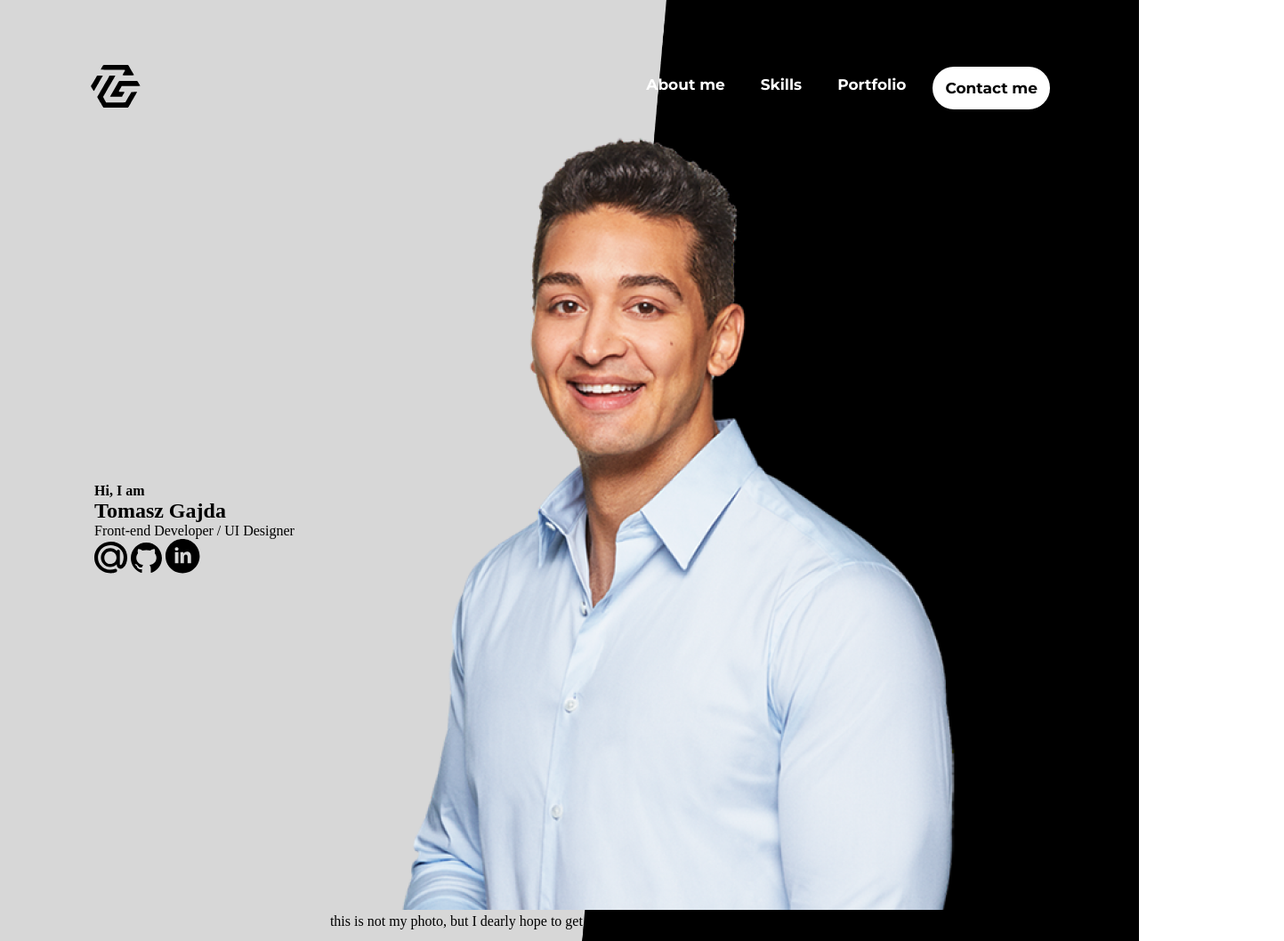
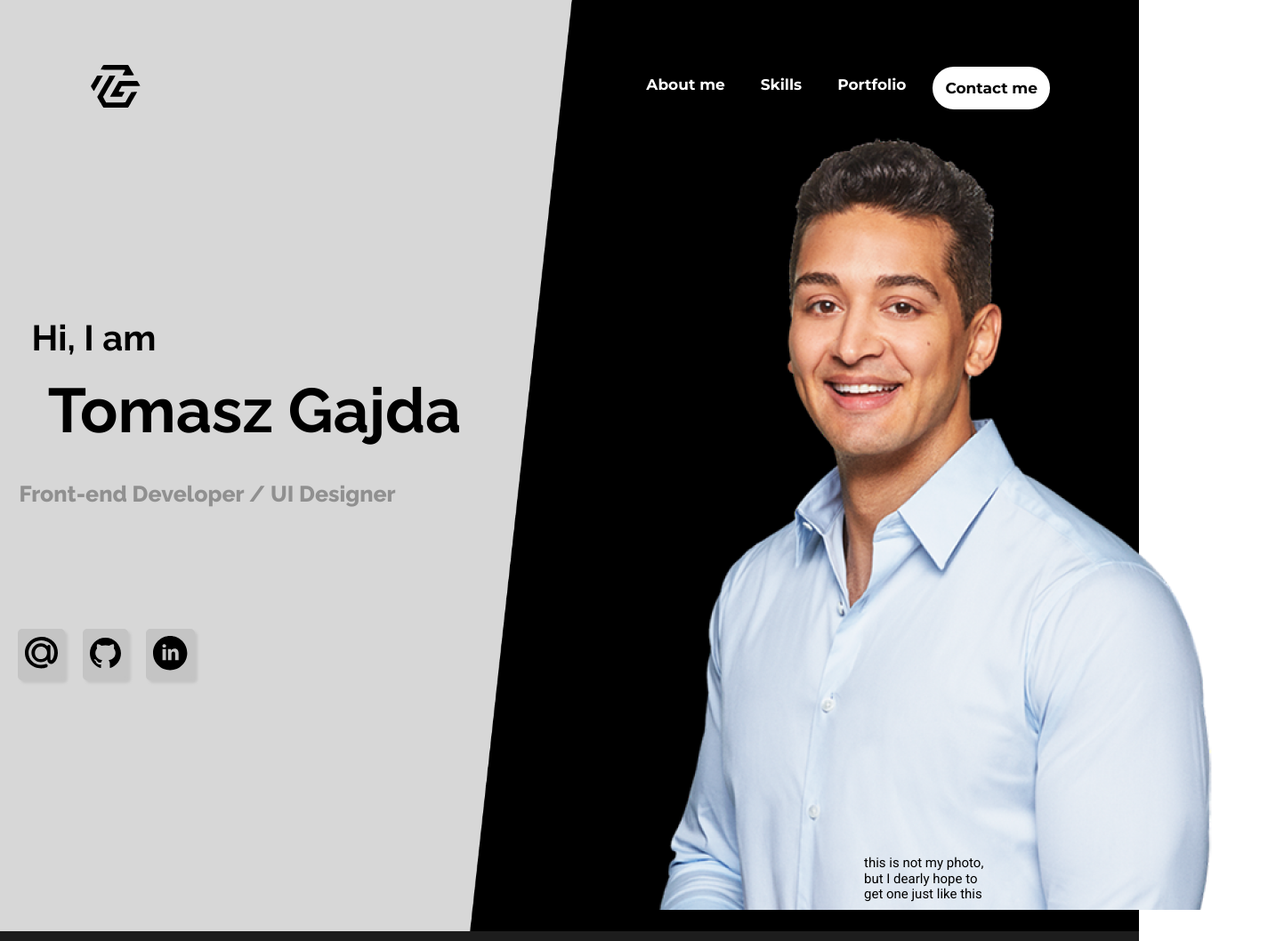
Before and after one commit to zadvajr/yt2_portfolio_site, a plain HTML site: page index.html in a window 1280 px wide. Shown: the top 1058 px of the page at 89% size, 1443 px wide, since content can reach past the window. Drawn offline with nearby package versions, Linux system fonts and the light colour scheme.

Commit message:
layout fix

```diff
--- a/index.html
+++ b/index.html
@@ -7,7 +7,13 @@
     <link rel="preconnect" href="https://fonts.googleapis.com" />
     <link rel="preconnect" href="https://fonts.gstatic.com" crossorigin />
     <link
-      href="https://fonts.googleapis.com/css2?family=Montserrat:ital,wght@0,100..900;1,100..900&family=Nunito:ital,wght@0,200..1000;1,200..1000&family=Open+Sans:ital,wght@0,300..800;1,300..800&display=swap"
+      href="https://fonts.googleapis.com/css2?family=Montserrat:ital,wght@0,100..900;1,100..900&family=Nunito:ital,wght@0,200..1000;1,200..1000&family=Open+Sans:ital,wght@0,300..800;1,300..800&family=Roboto:ital,wght@0,100;0,300;0,400;0,500;0,700;0,900;1,100;1,300;1,400;1,500;1,700;1,900&display=swap"
+      rel="stylesheet"
+    />
+    <link rel="preconnect" href="https://fonts.googleapis.com" />
+    <link rel="preconnect" href="https://fonts.gstatic.com" crossorigin />
+    <link
+      href="https://fonts.googleapis.com/css2?family=Raleway:ital,wght@0,100..900;1,100..900&display=swap"
       rel="stylesheet"
     />
     <link rel="stylesheet" href="./styles/styles.css" />
@@ -33,22 +39,34 @@
           <h4>Hi, I am</h4>
           <h1>Tomasz Gajda</h1>
           <p>Front-end Developer / UI Designer</p>
-          <div class="btn">
+          <div class="btn-group">
+            <button class="btn">
               <a
                 href="mailto:danielzadva@gmail.com"
                 class="btn-lnk"
                 target="_blank"
-              ><img src="./images/email.svg" alt="Email Icon"
-            /></a>
-            <a href="https://github.com/zadvajr" class="btn-lnk" target="_blank"
-              ><img src="./images/github.svg" alt="GitHub Icon"
-            /></a>
+              >
+                <img src="./images/email.svg" alt="Email Icon" />
+              </a>
+            </button>
+            <button class="btn">
+              <a
+                href="https://github.com/zadvajr"
+                class="btn-lnk"
+                target="_blank"
+              >
+                <img src="./images/github.svg" alt="GitHub Icon" />
+              </a>
+            </button>
+            <button class="btn">
               <a
                 href="https://www.linkedin.com/in/zadva/"
                 class="btn-lnk"
                 target="_blank"
-              ><img src="./images/linkedin.svg" alt="LinkedIn Icon"
-            /></a>
+              >
+                <img src="./images/linkedin.svg" alt="LinkedIn Icon" />
+              </a>
+            </button>
           </div>
         </div>
         <div class="main-b">
--- a/styles/styles.css
+++ b/styles/styles.css
@@ -1,7 +1,7 @@
 /* Page settings */
 * {
-  margin: 0;
-  padding: 0;
+  margin: 0px;
+  padding: 0px;
   box-sizing: border-box;
   /* border: 1px solid red; */
 }
@@ -15,7 +15,7 @@
   background-position: right;
   background-repeat: no-repeat;
   background-size: cover;
-  background-size: 50% 100%;
+  background-size: 60% 100%;
   padding-top: 72px;
 }
 
@@ -67,20 +67,97 @@ main {
   display: flex;
   justify-content: center;
   align-items: center;
-  gap: 20px;
+  justify-content: center;
+  align-items: center;
+  flex-wrap: wrap;
+}
+
+main .main-a {
+  max-width: 1000px;
+  min-height: 500px;
+  width: 50%;
+  padding: 20px;
+  text-align: left;
 }
 
 main .main-b {
   max-width: 1000px;
   min-height: 500px;
+  width: 50%;
   padding: 20px;
   text-align: left;
+  position: relative;
 }
 .home .box-a {
   max-width: 53.55px;
   min-height: 50px;
 
   margin-left: 273px;
+}
+
+.main-a h4 {
+  max-width: 171px;
+  min-height: 58px;
+  font-family: "Raleway", sans-serif;
+  font-size: 40px;
+  font-weight: 700;
+  line-height: 46.96px;
+  text-align: center;
+}
+
+.main-a h1 {
+  max-width: 532px;
+  min-height: 126px;
+  font-family: "Raleway", sans-serif;
+  font-size: 70px;
+  font-weight: 700;
+  line-height: 93.92px;
+  text-align: center;
+}
+
+.main-a p {
+  max-width: 426px;
+  min-height: 40px;
+  font-family: "Raleway", sans-serif;
+  font-size: 25px;
+  font-weight: 800;
+  line-height: 29.35px;
+  text-align: center;
+  color: #909090;
+}
+
+.btn-group {
+  display: flex;
+  gap: 20px;
+}
+
+.main-a .btn {
+  max-width: 61px;
+  min-height: 40px;
+  border-radius: 5px;
+  background: #c4c4c4;
+  border: 3px solid #c4c4c4;
+  margin-top: 126px;
+  box-shadow: 3px 3px 3px #c4c4c4;
+  padding: 5px;
+}
+
+.main-b img {
+  max-width: 783px;
+  min-height: 877px;
+}
+.main-b p {
+  max-width: 136px;
+  min-height: 60px;
+  font-family: "Roboto", sans-serif;
+  font-size: 15px;
+  font-weight: 400;
+  line-height: 17.58px;
+  text-align: justified;
+  z-index: 1;
+  position: absolute;
+  bottom: 25px;
+  left: 331px;
 }
 
 /* IT Berries Section  */
```
Lines whose indentation alone changed are shown as unchanged.
